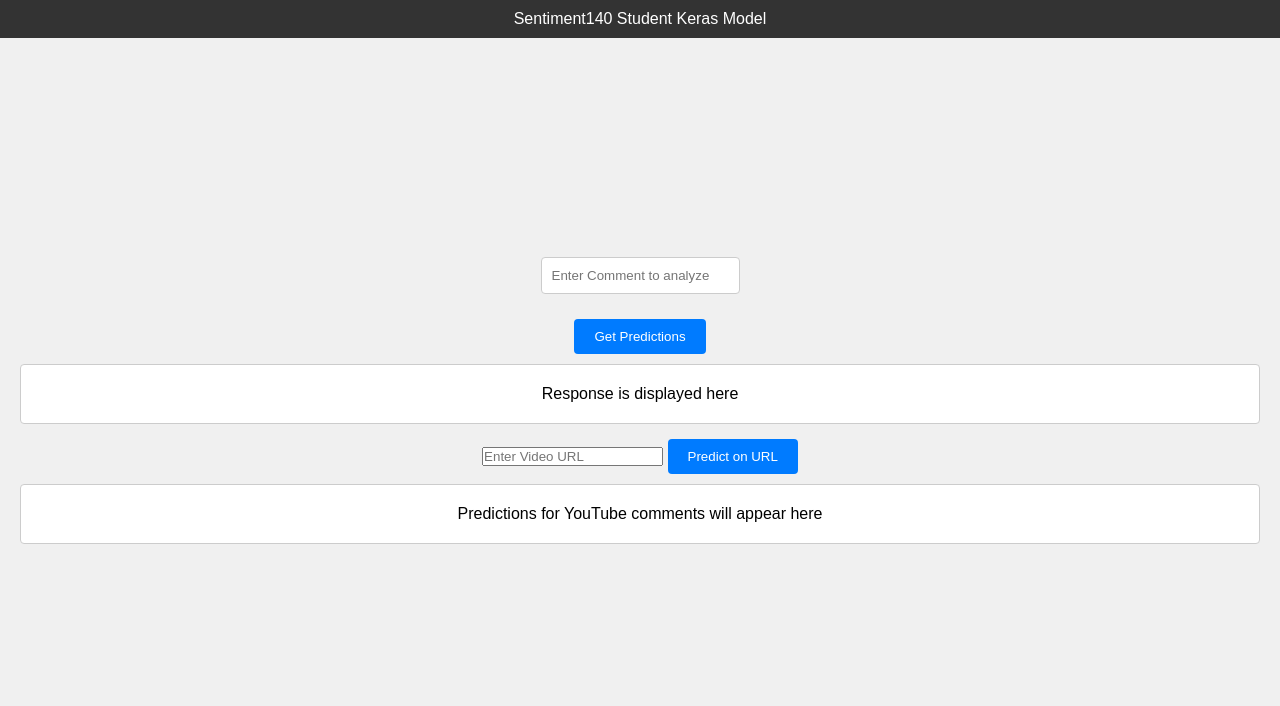
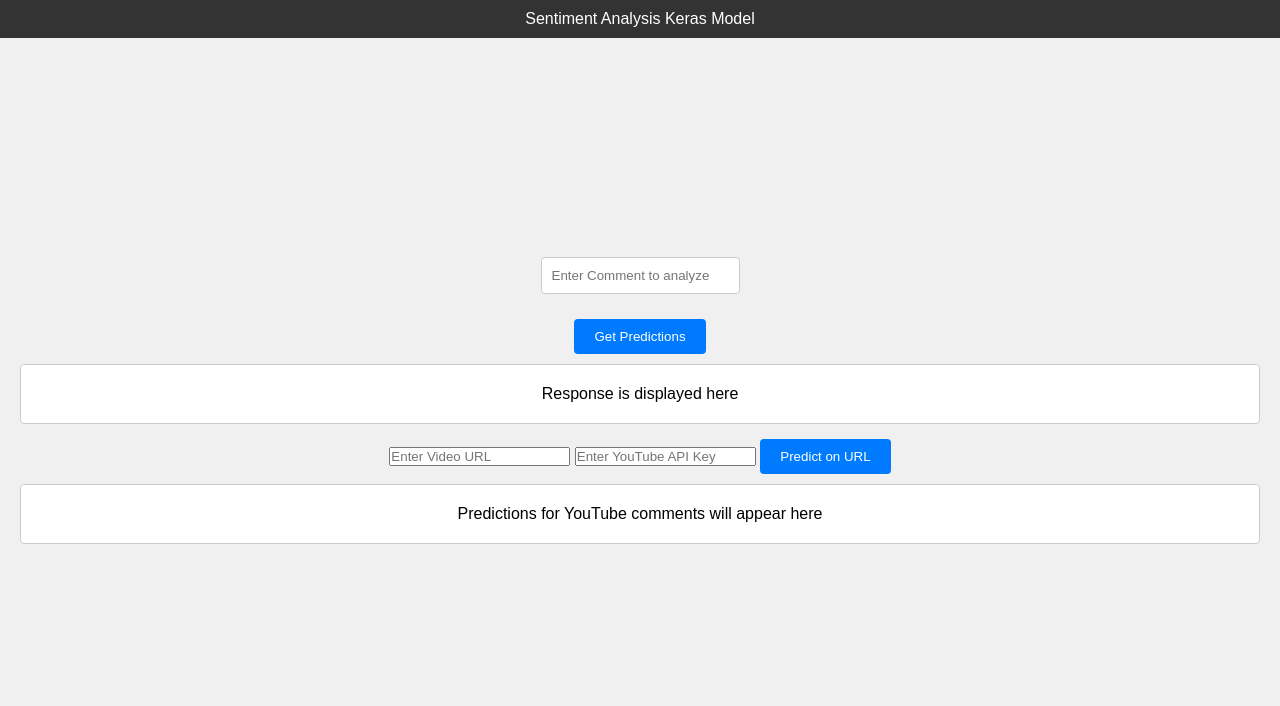
Before and after one commit to ImitableLine/Sentiment-Anal-Flask, a Flask app: page / in a window 1280 px wide. Shown: the top 706 px of the page. Run offline with Flask 3, Linux system fonts and the light colour scheme; parts of the project's set-up code (start-up, migrations or seed data) failed here and were passed over.

Commit message:
user entered api key

```diff
--- a/app.py
+++ b/app.py
@@ -6,6 +6,10 @@ from tensorflow.keras.preprocessing.text import Tokenizer
 from tensorflow.keras.preprocessing.sequence import pad_sequences
 import pickle
 from youtubeapi import get_video_comments
+
+import os
+import googleapiclient.discovery
+
 app = Flask(__name__)
 
 # Load the Keras model
@@ -69,14 +73,22 @@ def extract_video_id(url):
 @app.route('/predict_youtube', methods=['POST'])
 def predict_youtube():
     if request.method == 'POST':
-        # Get video URL from the form
+        # Get video URL and YouTube API key from the form
         video_url = request.form['video_url']
+        youtube_api_key = request.form['youtube_api_key']
 
         # Extract video ID from the URL
         video_id = extract_video_id(video_url)
 
+        # Use the user-entered API key for the YouTube API call
+        API_KEY = youtube_api_key
+
+        # Initialize the YouTube Data API client
+        youtube = googleapiclient.discovery.build('youtube', 'v3', developerKey=API_KEY)
+
         # Get comments from the video
-        comments = get_video_comments(video_id, max_results=3)
+        comments = get_video_comments(video_id, max_results=3, api_key=youtube_api_key)
+
 
         # Perform sentiment analysis on the comments
         sentiments = []
@@ -106,6 +118,5 @@ def predict_youtube():
 
         return jsonify(response)
 
-
 if __name__ == "__main__":
     app.run(debug=True)
--- a/static/app.js
+++ b/static/app.js
@@ -17,7 +17,7 @@ $(document).ready(function () {
                     if (response && response.predictions && Array.isArray(response.predictions)) {
                         // Process the predictions here
                         var predictions = response.predictions;
-                        var resultHtml = "<h3>Predictions for Twitter comments:</h3>";
+                        var resultHtml = "<h3>Predictions for Entered comment:</h3>";
 
                         for (var i = 0; i < predictions.length; i++) {
                             resultHtml += '<div class="comment-box">';
@@ -42,6 +42,9 @@ $(document).ready(function () {
     });
     // Handle the "Predict on URL" button click
     $('#predictOnURLButton').click(function () {
+        // Get the YouTube API key entered by the user
+        var apiKey = $('#youtubeApiKeyInput').val();
+
         // Get the video URL entered by the user
         var videoUrl = $('#videoUrlInput').val();
 
@@ -49,7 +52,10 @@ $(document).ready(function () {
         $.ajax({
             url: '/predict_youtube',
             type: 'POST',
-            data: { video_url: videoUrl },
+            data: {
+                video_url: videoUrl,
+                youtube_api_key: apiKey  // Pass the API key to the server
+            },
             success: function (response) {
                 try {
                     // Verify that response.predictions exists and is an array
--- a/templates/index.html
+++ b/templates/index.html
@@ -6,7 +6,7 @@
     <script src="https://code.jquery.com/jquery-3.6.0.min.js"></script>
 </head>
 <body>
-    <div class="header">Sentiment140 Student Keras Model</div>
+    <div class="header">Sentiment Analysis Keras Model</div>
     <div class="container">
         <form id="twitterForm">
             <input type="text" id="twitterLinkInput" name="twitter_link" placeholder="Enter Comment to analyze">
@@ -17,6 +17,7 @@
         <!-- Add a new input box for entering a video URL -->
         <form id="youtubeForm">
             <input type="text" id="videoUrlInput" name="video_url" placeholder="Enter Video URL">
+            <input type="text" id="youtubeApiKeyInput" name="youtube_api_key" placeholder="Enter YouTube API Key">
             <button type="button" class="action-button" id="predictOnURLButton">Predict on URL</button>
         </form>
         <div id="youtubeData" class="data-box">Predictions for YouTube comments will appear here</div>
--- a/youtubeapi.py
+++ b/youtubeapi.py
@@ -1,19 +1,20 @@
 import os
 import googleapiclient.discovery
 
-# API KEY
-API_KEY = 'AIzaSyB7D076dk1UGrD7_G7CSVlPDfS3j8HMsgE'
+# Initialize the YouTube Data API client with an API key
+def initialize_youtube_client(api_key):
+    return googleapiclient.discovery.build('youtube', 'v3', developerKey=api_key)
 
-def get_video_comments(video_id, max_results=1):
+def get_video_comments(video_id, max_results=1, api_key=None):
     # Initialize the YouTube Data API client
-    print("youtube api call 1")
-    youtube = googleapiclient.discovery.build('youtube', 'v3', developerKey=API_KEY)
-    print("youtube api call 2")
+    if api_key is None:
+        raise ValueError("API key is required")
+    youtube = initialize_youtube_client(api_key)
+
     # Fetch comments from the video
     try:
         comments = []
         nextPageToken = None
-        print("youtube api call 3")
         while len(comments) < max_results:
             kwargs = {
                 'part': 'snippet',
@@ -22,15 +23,11 @@ def get_video_comments(video_id, max_results=1):
                 'maxResults': max_results - len(comments),
                 'pageToken': nextPageToken
             }
-            print("youtube api call 4")
             results = youtube.commentThreads().list(**kwargs).execute()
-            print("youtube api call 5")
             for item in results.get('items', []):
                 comment = item['snippet']['topLevelComment']['snippet']['textDisplay']
                 comments.append(comment)
-            print("youtube api call 6")
             nextPageToken = results.get('nextPageToken')
-            print("youtube api call 7")
             if not nextPageToken:
                 break
 
```
